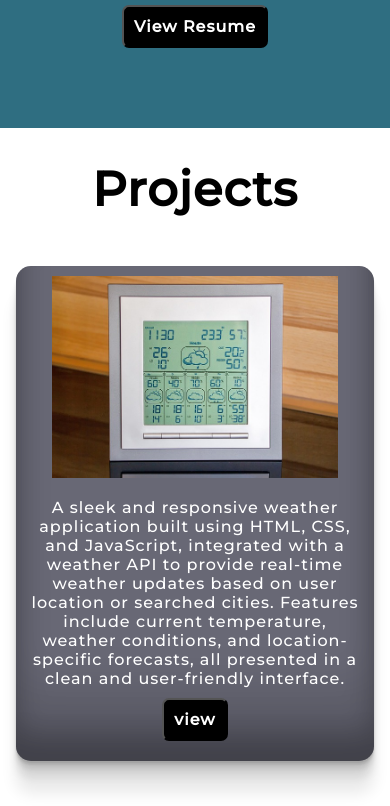
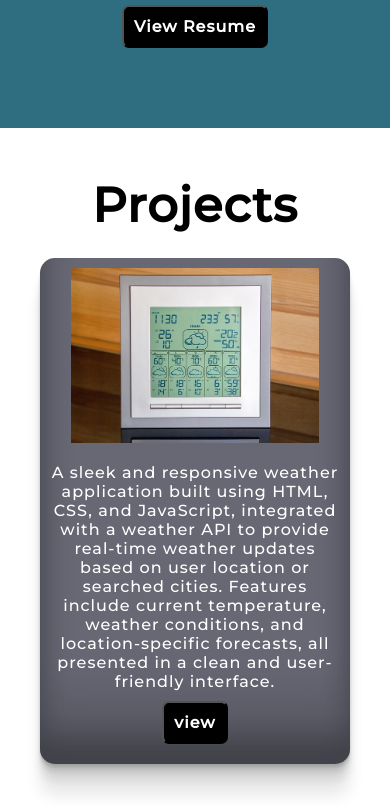
Before and after one commit to asishpradhan01/My-Portfolio, a plain HTML site: page index.html in a window 390 px wide. Shown: the part 1540-2346 px from the top of the page. Drawn offline with Linux system fonts and the light colour scheme.

Commit message:
Update medisqueries.css

```diff
--- a/medisqueries.css
+++ b/medisqueries.css
@@ -60,15 +60,16 @@
         top: 1px;
     }
 
-    .pro {
-        padding-top: 2rem;
+     .pro {
+        padding-top: 3rem;
+        margin-bottom: 1.5rem;
     }
 
     .card-cont {
         display: flex;
         flex-direction: column;
         height: auto;
-        padding: 0 1rem;
+        padding: 0 2.5rem;
     }
 
     .card-cont-sec {
@@ -102,6 +103,11 @@
         font-size: 15px;
     }
 
+    .fifth-container {
+        height: auto;
+        padding-bottom: 5rem;
+    }
+
     .sixth-container {
         clip-path: none;
     }
```
